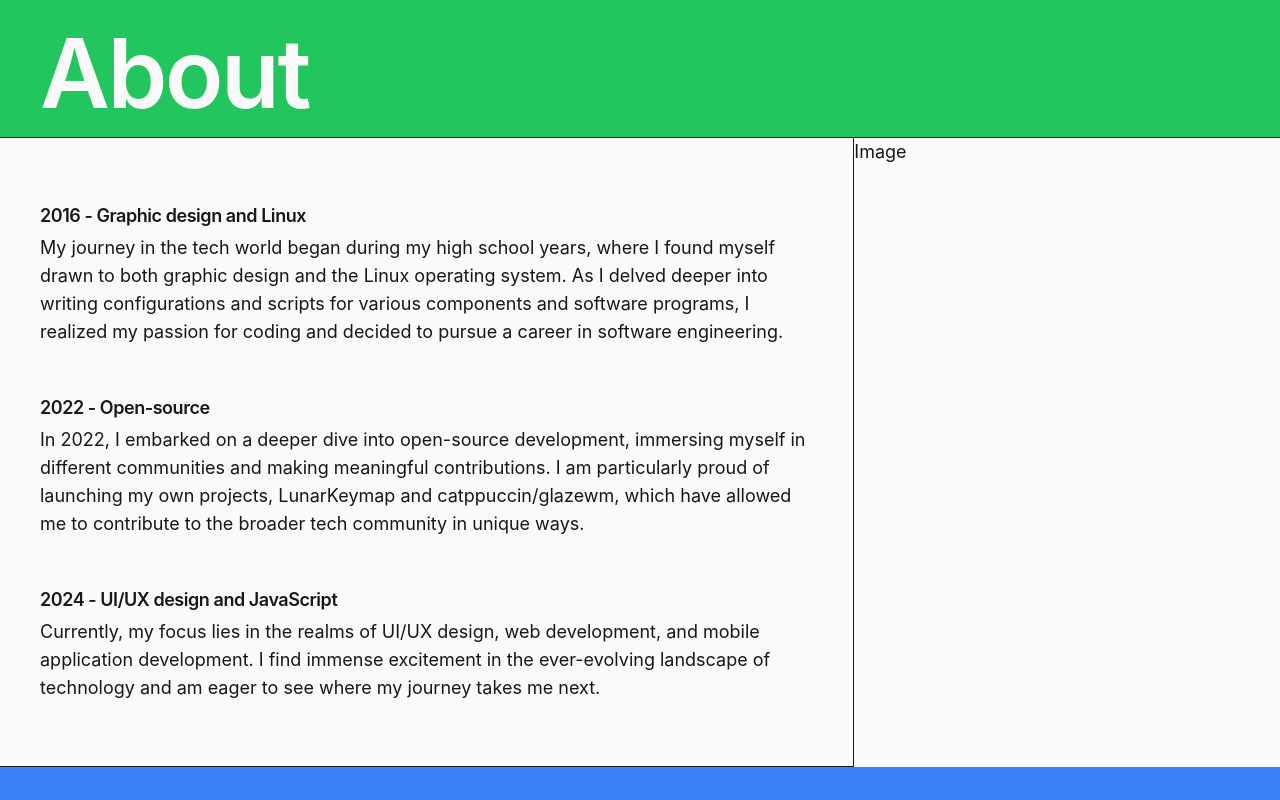
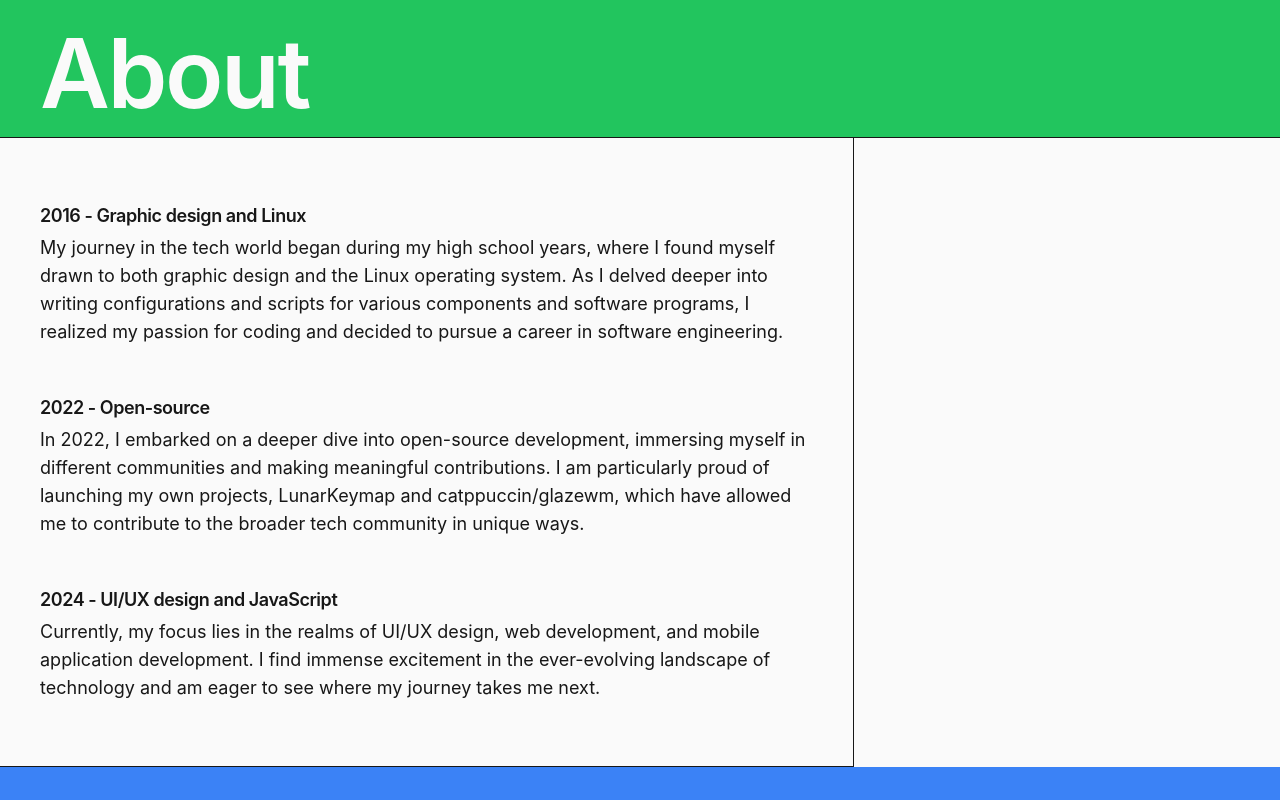
Before and after one commit to fathulfahmy/site, a React (Vite) app: page / in a window 1280 px wide. Shown: the part 1740-2540 px from the top of the page. Built offline with nearby package versions, Linux system fonts and the light colour scheme.

Commit message:
feat: remove image placeholder

```diff
--- a/src/About.jsx
+++ b/src/About.jsx
@@ -36,7 +36,7 @@ function About() {
             </p>
           </section>
         </div>
-        <div className="max-lg:hidden lg:border-l-[1px] col-span-4">Image</div>
+        <div className="max-lg:hidden lg:border-l-[1px] col-span-4"></div>
       </div>
     </>
   );
```
